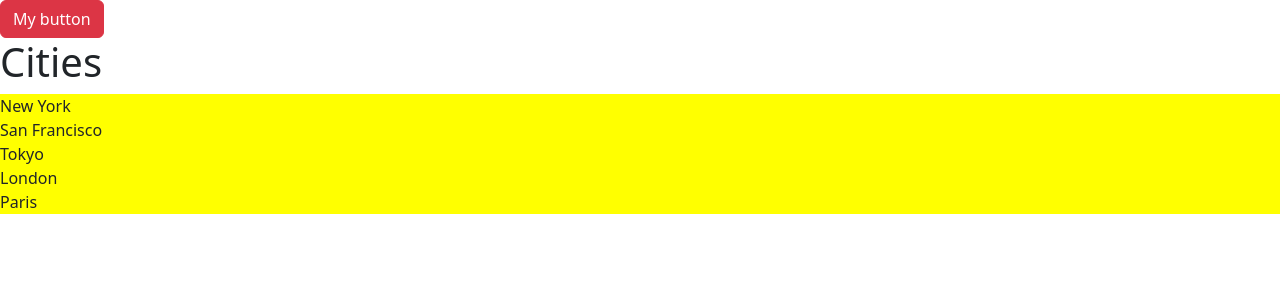
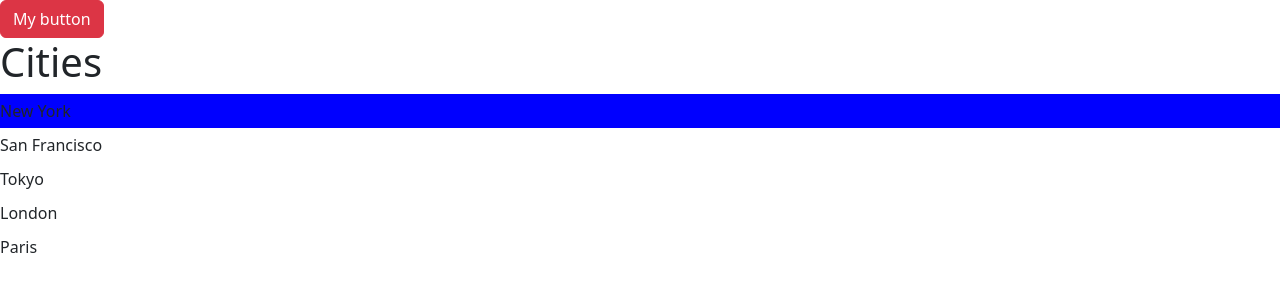
Before and after one commit to MarieLvsq/React-App, a React (Vite) app: page / in a window 1280 px wide. Shown: the top 300 px of the page. Built offline with nearby package versions, Linux system fonts and the light colour scheme.

Commit message:
styled components

```diff
--- a/package.json
+++ b/package.json
@@ -12,7 +12,8 @@
     "boostrap": "^2.0.0",
     "bootstrap": "^5.2.3",
     "react": "^18.2.0",
-    "react-dom": "^18.2.0"
+    "react-dom": "^18.2.0",
+    "styled-components": "^6.0.8"
   },
   "devDependencies": {
     "@types/react": "^18.0.27",
--- a/src/components/ListGroup/ListGroup.tsx
+++ b/src/components/ListGroup/ListGroup.tsx
@@ -1,5 +1,20 @@
 import { useState } from "react";
 import styles from "./ListGroup.module.css";
+import styled from "styled-components";
+
+const List = styled.ul`
+    list-style: none;
+    padding: 0;
+  }
+`;
+
+interface ListItemProps {
+  active: boolean;
+}
+const ListItem = styled.li<ListItemProps>`
+  padding: 5px 0;
+  background: ${(props) => (props.active ? "blue" : "none")};
+`;
 
 interface Props {
   items: string[];
@@ -8,20 +23,16 @@
 }
 
 function ListGroup({ items, heading, onSelectItem }: Props) {
-  const [selectedIndex, setSelectedIndex] = useState(-1);
+  const [selectedIndex, setSelectedIndex] = useState(0);
 
   return (
     <>
       <h1>{heading}</h1>
       {items.length === 0 && <p>No item found</p>}
-      <ul className={[styles.listGroup, styles.container].join(" ")}>
+      <List>
         {items.map((item, index) => (
-          <li
-            className={
-              selectedIndex === index
-                ? "list-group-item active"
-                : "list-group-item"
-            }
+          <ListItem
+            active={index === selectedIndex}
             key={item}
             onClick={() => {
               setSelectedIndex(index);
@@ -29,9 +40,9 @@
             }}
           >
             {item}
-          </li>
+          </ListItem>
         ))}
-      </ul>
+      </List>
     </>
   );
 }
```
Also changed, not shown: 1 other file (tests, documents, lock files or other folders).
